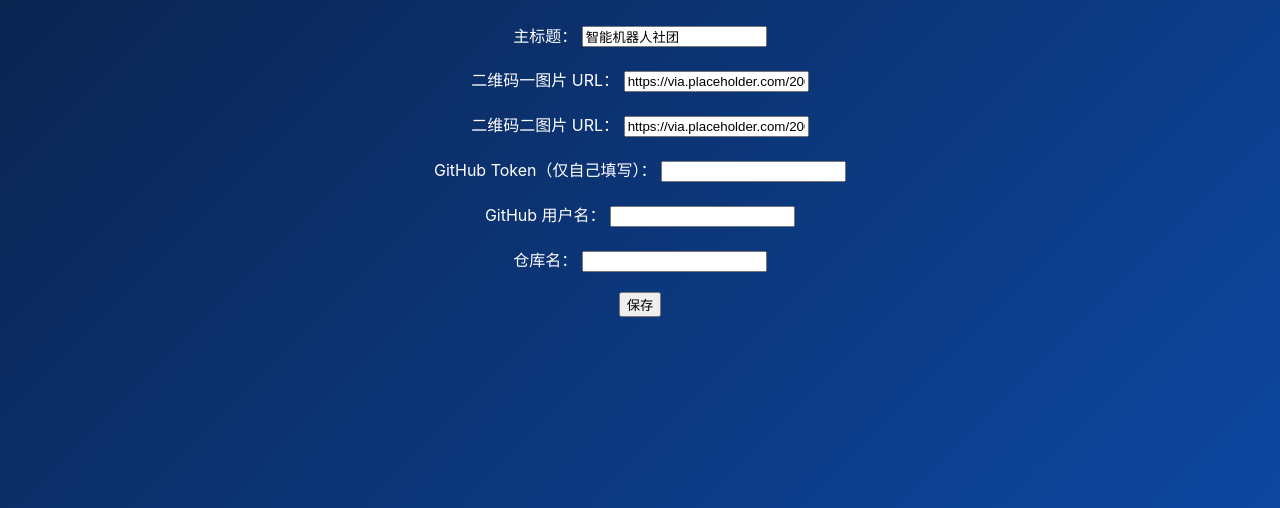
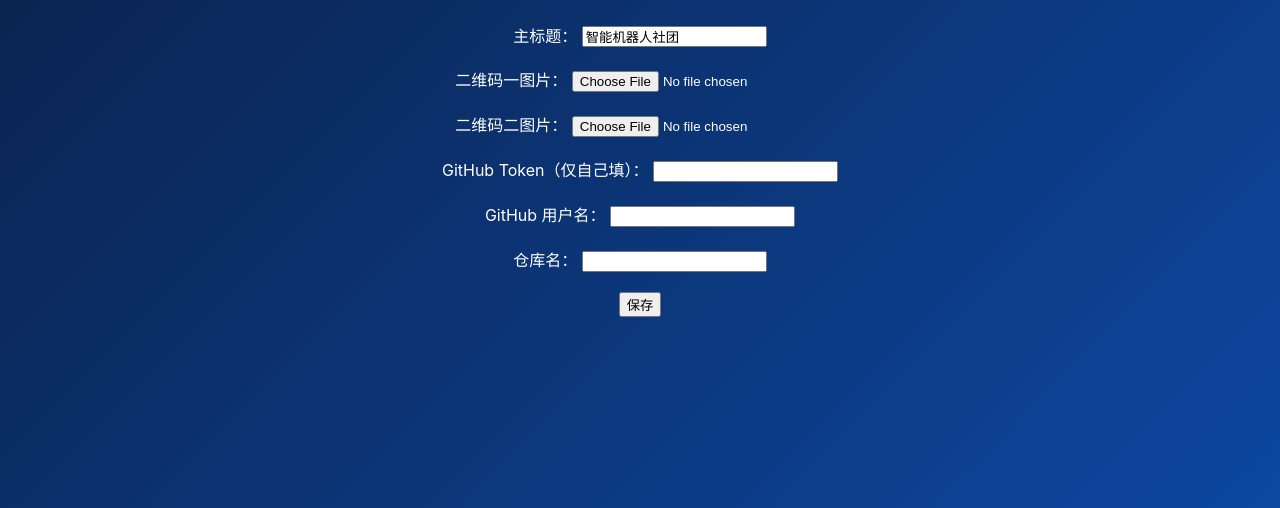
Before and after one commit to XuMiao1029/robot2, a plain HTML site: page admin.html in a window 1280 px wide. Shown: the part 292-800 px from the top of the page. Drawn offline with Linux system fonts and the light colour scheme.

Commit message:
admin.html

```diff
--- a/admin.html
+++ b/admin.html
@@ -14,15 +14,15 @@
         <input type="text" name="title" id="title">
       </label>
       <br><br>
-      <label>二维码一图片 URL：
-        <input type="text" name="qr1" id="qr1">
+      <label>二维码一图片：
+        <input type="file" id="fileQr1" accept="image/*">
       </label>
       <br><br>
-      <label>二维码二图片 URL：
-        <input type="text" name="qr2" id="qr2">
+      <label>二维码二图片：
+        <input type="file" id="fileQr2" accept="image/*">
       </label>
       <br><br>
-      <label>GitHub Token（仅自己填写）：
+      <label>GitHub Token（仅自己填）：
         <input type="password" id="token">
       </label>
       <br><br>
```
